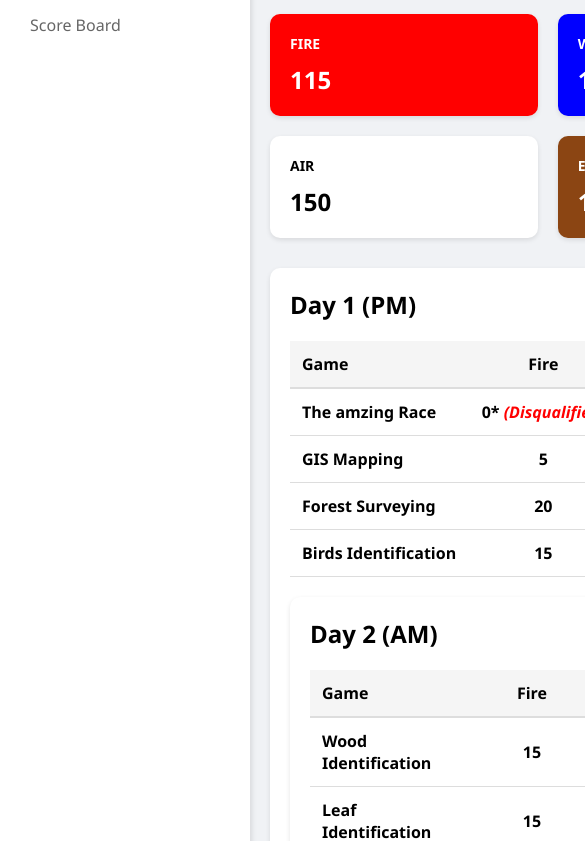
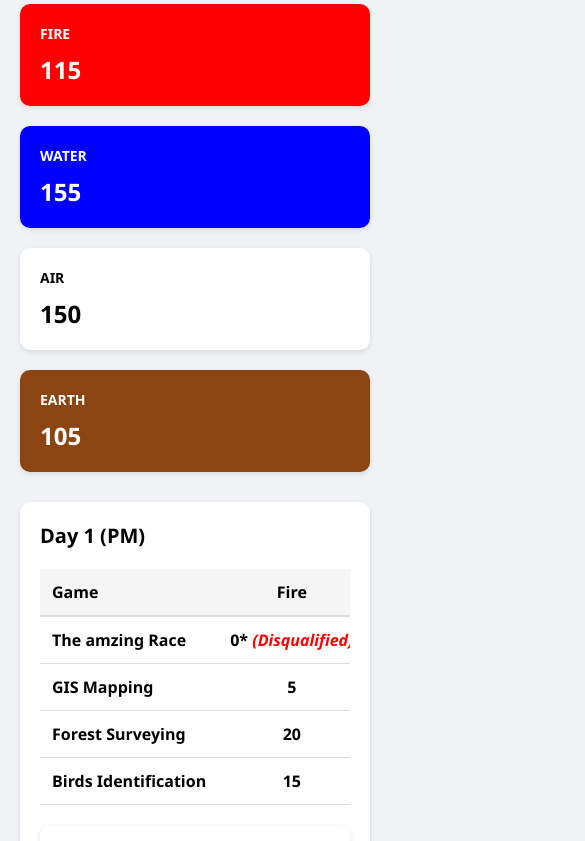
Before and after one commit to ryanunique/FFED_ScoreTally, a plain HTML site: page index.html in a window 390 px wide. Shown: the part 79-920 px from the top of the page, 585 px wide, since content can reach past the window. Drawn offline with Linux system fonts and the light colour scheme.

Commit message:
updated html

```diff
--- a/index.html
+++ b/index.html
@@ -20,6 +20,43 @@
             display: grid;
             grid-template-columns: 250px 1fr;
             min-height: 100vh;
+        }
+
+        @media (max-width: 768px) {
+            .dashboard {
+                grid-template-columns: 1fr;
+            }
+
+            .sidebar {
+                display: none;
+            }
+
+            .main-content {
+                padding: 10px;
+            }
+
+            .stats-grid {
+                grid-template-columns: 1fr;
+            }
+
+            table {
+                display: block;
+                overflow-x: auto;
+                white-space: nowrap;
+            }
+
+            .chart-container {
+                padding: 10px;
+                margin-bottom: 20px;
+            }
+
+            h1 {
+                font-size: 24px;
+            }
+
+            h2 {
+                font-size: 20px;
+            }
         }
 
         .sidebar {
@@ -60,6 +97,8 @@
 
         .main-content {
             padding: 20px;
+            width: 100%;
+            overflow-x: hidden;
         }
 
         .header {
@@ -67,11 +106,12 @@
             justify-content: space-between;
             align-items: center;
             margin-bottom: 30px;
+            flex-wrap: wrap;
         }
 
         .stats-grid {
             display: grid;
-            grid-template-columns: repeat(auto-fit, minmax(250px, 1fr));
+            grid-template-columns: repeat(auto-fit, minmax(200px, 1fr));
             gap: 20px;
             margin-bottom: 30px;
         }
@@ -100,6 +140,39 @@
             padding: 20px;
             border-radius: 10px;
             box-shadow: 0 2px 5px rgba(0,0,0,0.1);
+            margin-bottom: 20px;
+            width: 100%;
+        }
+
+        table {
+            width: 100%;
+            border-collapse: collapse;
+            margin: 20px 0;
+        }
+
+        th, td {
+            padding: 12px;
+            text-align: left;
+            border-bottom: 1px solid #ddd;
+        }
+
+        th {
+            background-color: #f5f5f5;
+            font-weight: bold;
+        }
+
+        @media print {
+            .sidebar {
+                display: none;
+            }
+
+            .dashboard {
+                grid-template-columns: 1fr;
+            }
+
+            .main-content {
+                padding: 0;
+            }
         }
     </style>
 </head>
@@ -222,7 +295,6 @@
                                 <td style="padding: 12px; text-align: center; border-bottom: 1px solid #ddd; font-weight: bold;">5</td>
                             </tr>
                         </tbody>
-
                     </table>
                     <div class="chart-container">
                         <H2>Day 2 (PM) </H2>
```
